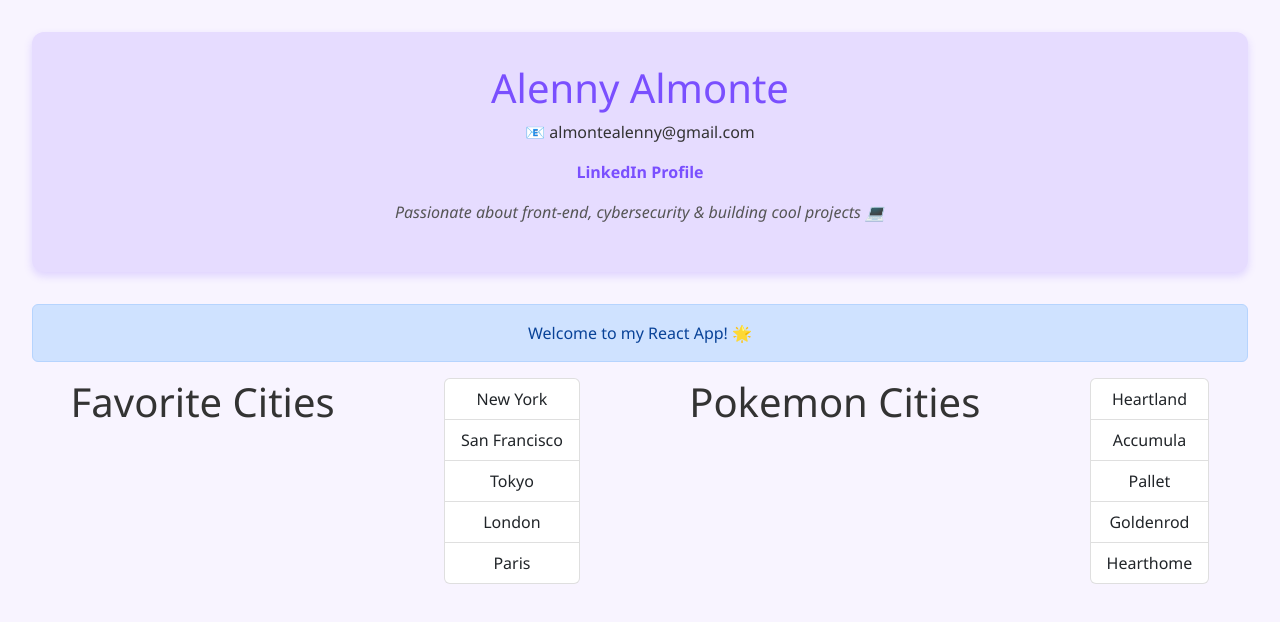
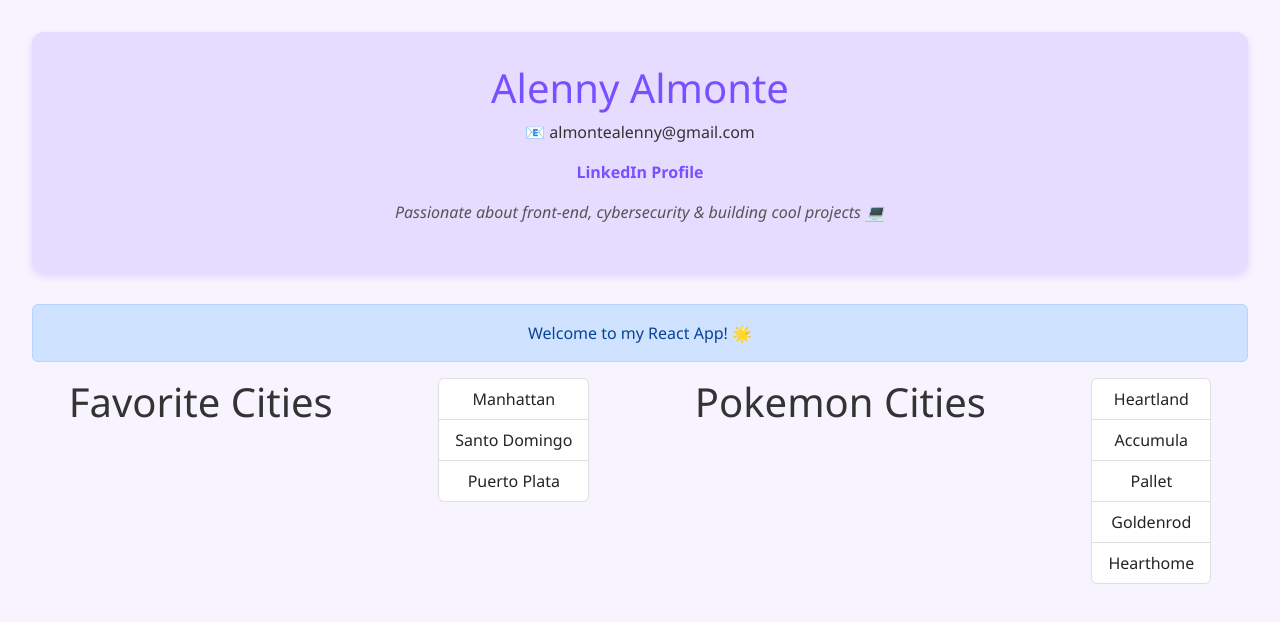
Before and after one commit to alenny21/React-App, a React (Create React App) app: page / in a window 1280 px wide. Shown: the top 622 px of the page. Built offline with nearby package versions, Linux system fonts and the light colour scheme.

Commit message:
Update App.js

```diff
--- a/src/App.js
+++ b/src/App.js
@@ -3,7 +3,7 @@ import Alert from "./Alert";
 import './App.css'; // Make sure you have this CSS file
 
 function App() {
-  let cities = ["New York", "San Francisco", "Tokyo", "London", "Paris"];
+  let cities = ["Manhattan", "Santo Domingo", "Puerto Plata"];
   let pokemonCities = ["Heartland", "Accumula", "Pallet", "Goldenrod", "Hearthome"];
 
   const handleSelectedItem = (item) => {
```
